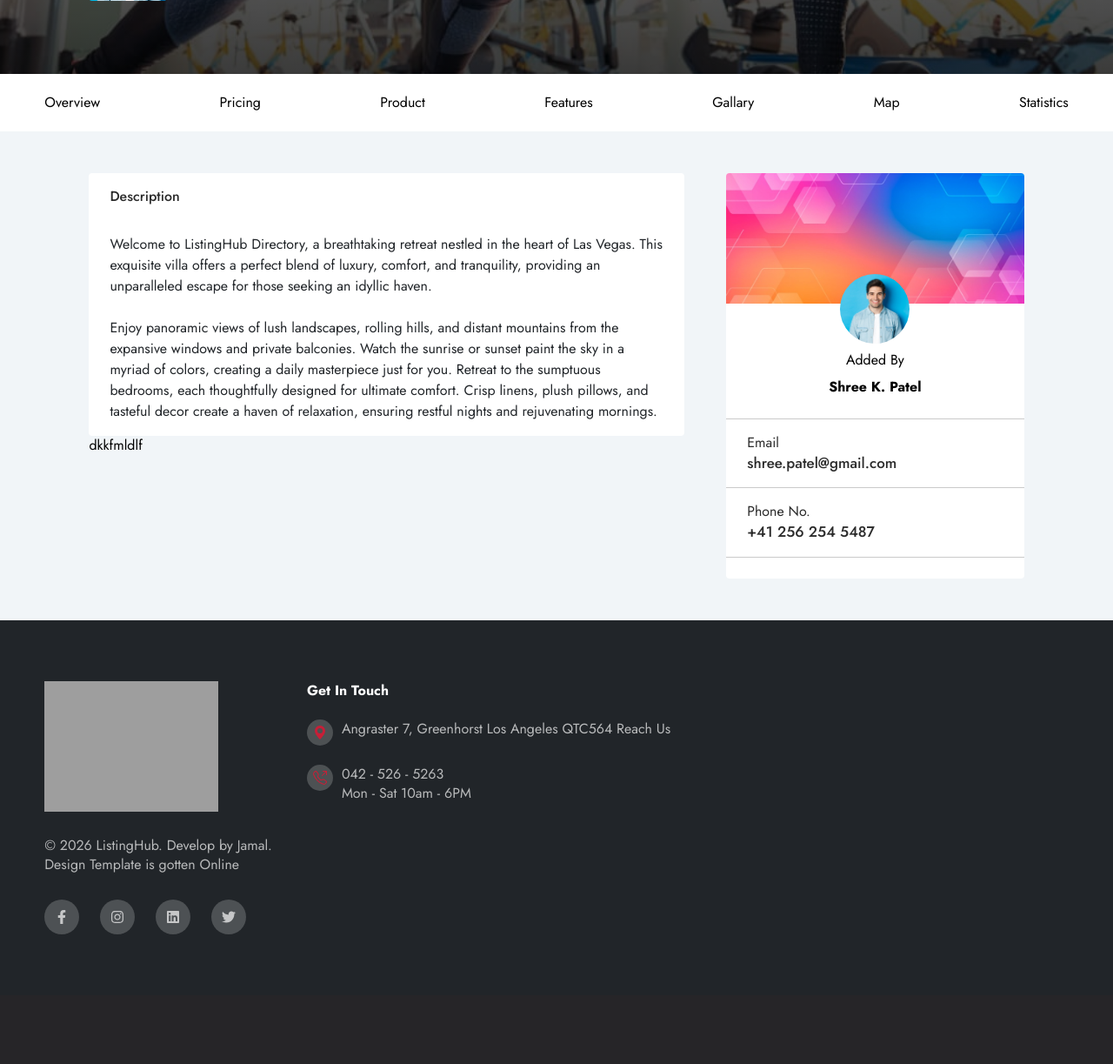
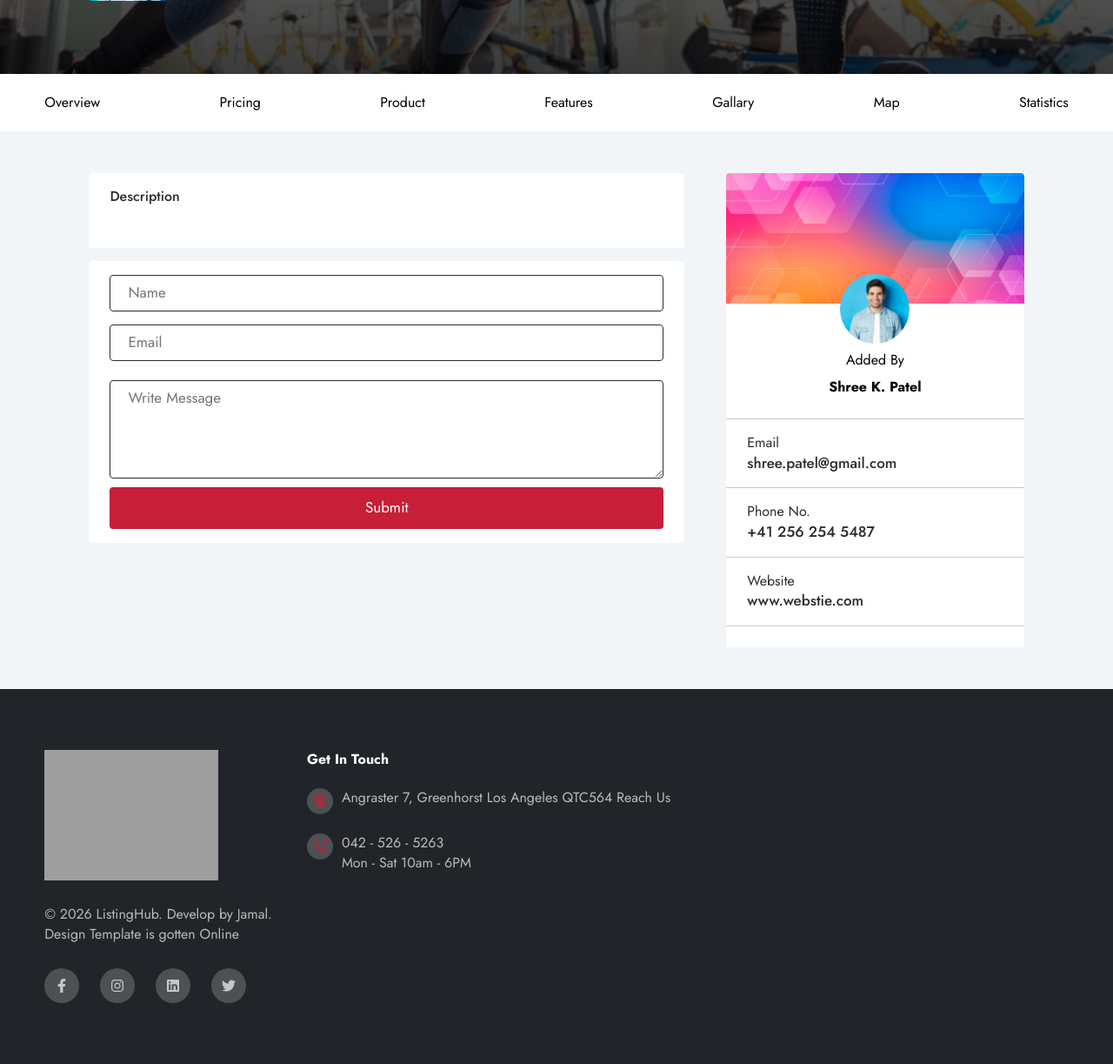
Before and after one commit to jamal-web-dev/Directory-Website-Project, a PHP site: page /pages/single-listing.html in a window 1280 px wide. Shown: the part 649-1872 px from the top of the page at 87% size. Before the commit the page ends 1723 px from the top, so only its background shows below. Run offline with PHP 8.4, Linux system fonts and the light colour scheme; grey boxes are pictures that could not be loaded.

Commit message:
making click on listing fuctional and displaying info on single-listing page

```diff
--- a/pages/single-listing.html
+++ b/pages/single-listing.html
@@ -6,6 +6,7 @@
     <title>Single Listing Page: Restaurant</title>
     <link rel="stylesheet" href="../styles/general.css">
     <link rel="stylesheet" href="../styles/single-listing.css">
+    <link rel="stylesheet" href="../styles/responsiveness/single-lis-res.css">
     <!-- GOOGLE FONTS LINK -->
      <link rel="preconnect" href="https://fonts.googleapis.com">
     <link rel="preconnect" href="https://fonts.gstatic.com" crossorigin>
@@ -66,8 +67,8 @@
                     <div class="content-box">
                         <h2>Liman Restaurant</h2>
                         <ul>
-                            <li>Old Paris, France</li>
-                            <li>⭐⭐⭐⭐⭐</li>
+                            <li class="address">Old Paris, France</li>
+                            <li class="rating-star">⭐⭐⭐⭐⭐</li>
                         </ul>
                     </div>
                 </div>
@@ -99,17 +100,10 @@
                             <span class="icon"></span>
                         </div>
                         <div class="content">
-                            <p>Welcome to ListingHub Directory, a breathtaking retreat nestled in the heart of Las Vegas. This exquisite villa offers a perfect blend of luxury, comfort, and tranquility, providing an unparalleled escape for those seeking an idyllic haven.
-                                <br>
-                                <br>
-                                Enjoy panoramic views of lush landscapes, rolling hills, and distant mountains from the expansive windows and private balconies. Watch the sunrise or sunset paint the sky in a myriad of colors, creating a daily masterpiece just for you. Retreat to the sumptuous bedrooms, each thoughtfully designed for ultimate comfort. Crisp linens, plush pillows, and tasteful decor create a haven of relaxation, ensuring restful nights and rejuvenating mornings.</p>
+
                         </div>
                     </div>
-                    <div class="review-container">
-                        dkkfmldlf
-                    </div>
-                </div>
-                <div class="about-aurtor">
+                    <div class="about-aurtor display-on-mobile" >
                     <div class="aurtor">
                         <img src="../images/Index-Images/single-listing-auto-bg.jpg" alt="">
                         <div class="aurtor-info-box">
@@ -120,11 +114,52 @@
                         <ul>
                             <li>
                                 <span>Email</span>
-                                <a href="">shree.patel@gmail.com</a>
+                                <a href="" class="busEmail">shree.patel@gmail.com</a>
                             </li>
                             <li>
                                 <span>Phone No.</span>
-                                <a href="">+41 256 254 5487</a>
+                                <a href="" class="busPhone">+41 256 254 5487</a>
+                            </li>
+                            <li>
+                                <span>Website</span>
+                                <a href="" class="busWeb">www.webstie.com</a>
+                            </li>
+                        </ul>
+                    </div>
+                    </div>
+                    <div class="form-container">
+                        <form action="">
+                            <div class="name-email-box">
+                                <input type="text" placeholder="Name">
+                                <input type="email" placeholder="Email">
+                            </div>
+                            <div class="message-box">
+                                <textarea placeholder="Write Message" rows="4"></textarea>
+                                <button>Submit</button>
+                            </div>
+                        </form>
+                    </div>
+                </div>
+                <div class="about-aurtor display-on-desktop
+                    <div class="aurtor">
+                        <img src="../images/Index-Images/single-listing-auto-bg.jpg" alt="">
+                        <div class="aurtor-info-box">
+                            <img src="../images/Index-Images/team-1-Dk2b_Pxk.jpg" alt="autor" class="autor-img">
+                            <span>Added By</span>
+                            <h4>Shree K. Patel</h4>
+                        </div>
+                        <ul>
+                            <li>
+                                <span>Email</span>
+                                <a href="" class="busEmail">shree.patel@gmail.com</a>
+                            </li>
+                            <li>
+                                <span>Phone No.</span>
+                                <a href="" class="busPhone">+41 256 254 5487</a>
+                            </li>
+                            <li>
+                                <span>Website</span>
+                                <a href="" class="busWeb">www.webstie.com</a>
                             </li>
                         </ul>
                     </div>
--- a/src/single-linsting.js
+++ b/src/single-linsting.js
@@ -12,7 +12,53 @@ async function fetchListingData(){
 }
 fetchListingData();
 console.log(id);
+
 function getCardInfo(data){
   let info = data.find((card)=> card.id === id);
   console.log(info)
+  const listingImage = JSON.parse(localStorage.getItem("listinImage"));
+  console.log(listingImage);
+  renderInfoToPage(info, listingImage);
 }
+function renderInfoToPage(info, listingImage){
+  const busSection = document.querySelector(".heading-section");
+  const busName = document.querySelector(".heading-section h2");
+  const busAddress = document.querySelector(".heading-section .address");
+  const busRating = document.querySelector(".heading-section .rating-star");
+  const busDescription = document.querySelector(".content");
+  const busEmail = document.querySelectorAll(".busEmail");
+  const busPhone = document.querySelectorAll(".busPhone");
+  const busWeb = document.querySelectorAll(".busWeb");
+
+
+  busEmail.forEach(box => box.textContent = info.email );
+  busPhone.forEach(box => box.textContent = info.phone);
+  busWeb.forEach(box => box.textContent = `www.${info.category}.com`);
+  busSection.setAttribute("style", `background-image: linear-gradient(rgba(0, 0, 0, 0.145), rgba(0, 0, 0, 0.824)), url(${listingImage})`);
+  busName.textContent = info.name;
+  busAddress.textContent = info.location;
+  busRating.innerHTML = generateRatingStarImage(info.rating)
+  busDescription.innerHTML = `
+    <p>${info.name} is a leading name in the ${info.category} industry, offering reliable and high-quality solutions tailored to meet modern needs. At ${info.name}, customers can expect a wide range of services. all delivered with attention to detials and a commitment to excellence.
+      <br>
+      <br>
+      Known for its dedication to customer satisfaction, ${info.name} combines expertise, innovation and professionalism to deliver outstanding results every time. Whether you're a first-time customer or a returning client, ${info.name}  is committed to providing  a seamless and stisfying experience.
+        <br>
+        Get in touch with ${info.name} today and discover a better way to meet your ${info.category} needs.
+    </p>
+  `;
+
+}
+function generateRatingStarImage(rating){
+    const fullStars = Math.round(rating);
+    let starsHtml = '';
+    for(let i = 0; i<5; i++){
+        if(i<fullStars){
+            starsHtml += `<img src="../images/Index-Images/rating-fill-star.png" alt="">`;
+        }else {
+            starsHtml += `<img src="../images/Index-Images/rating-empy-star.png" class="empty-star"> `;
+        }
+    }
+
+    return starsHtml;
+}
--- /dev/null
+++ b/styles/responsiveness/single-lis-res.css
@@ -0,0 +1,25 @@
+@media (width<= 860px) {
+  .heading-section .container{
+    flex-direction: column;
+    justify-content: flex-start;
+    align-items: flex-start;
+    gap: 20px;
+  }
+  .about-section .container{
+    flex-direction: column;
+  }
+  .display-on-mobile {
+    display: block;
+  }
+   .display-on-desktop{
+    display: none;
+   }
+}
+@media (width <= 600px){
+  .heading-section .bottom-nav{
+    display: none;
+  }
+   h2{
+    font-size: 20px;
+  }
+}
--- a/styles/single-listing.css
+++ b/styles/single-listing.css
@@ -7,6 +7,7 @@ header{
     height: 100vh;
     background-position: center;
     background-size: cover;
+    background-repeat: no-repeat;
     position: relative;
 }
 .heading-section .container{
@@ -18,6 +19,9 @@ header{
     left: 0;
     right: 0;
     padding-inline: 8%;
+}
+.rating-star img{
+    width: 20px;
 }
 .container .text-child{
     display: flex;
@@ -91,15 +95,65 @@ h5{
         line-height: 150%;
     }
 }
-.about-business .description{
+.about-business .description, .about-business .form-container{
     background-color: white;
      border-radius: 4px;
+}
+.about-business .form-container{
+    margin-top: 15px;
+    padding: 16px 24px;
+}
+.about-business .form-container form{
+    display: flex;
+    justify-content: center;
+    gap: 22px;
+    /* align-items: center; */
+    flex-direction: column  ;
+
+    input, textarea{
+        flex: 1.5;
+        background-color: white;
+        outline: none;
+        border: 0.4px solid var(--dark-100);
+        padding: 8px 20px;
+        border-radius: 4px;
+        font-size: 17px;
+        color: var(--dark-100);
+    }
+
+    button{
+        padding: 12px 24px;
+        border-radius: 4px;
+        background-color: var(--red);
+        color: white;
+        border: none;
+        font-size: 17px;
+        cursor: pointer;
+        transition: 0.4s;
+    }
+    button:hover{
+        transform: translateY(-4px);
+    }
+}
+.form-container .name-email-box{
+    display: flex;
+    flex-direction: column;
+    gap: 15px;
+}
+.form-container .message-box{
+    display: flex;
+    gap: 10px;
+    flex-direction: column;
+    flex: 1
+
 }
 .description .title, .description .content{
     padding: 16px 24px;
 }
 .container .about-aurtor{
     flex: 1;
+    background-color: white;
+    height: fit-content;
 }
 .about-aurtor .aurtor{
     background-color: white;
@@ -122,6 +176,7 @@ h5{
     margin-top: -40px;
     border-bottom: 1px solid rgb(202, 202, 202);
     padding-bottom: 25px;
+    /* background-color: white; */
 }
 .aurtor-info-box img{
     width: 80px;
@@ -152,3 +207,7 @@ h5{
         color: var(--dark-100)
     }
 }
+.display-on-mobile {
+    margin-top: 35px;
+    display: none;
+}
```
Also changed, not shown: src/index.js (+18 -1 lines), src/listing-page.js (+6 -2 lines).
